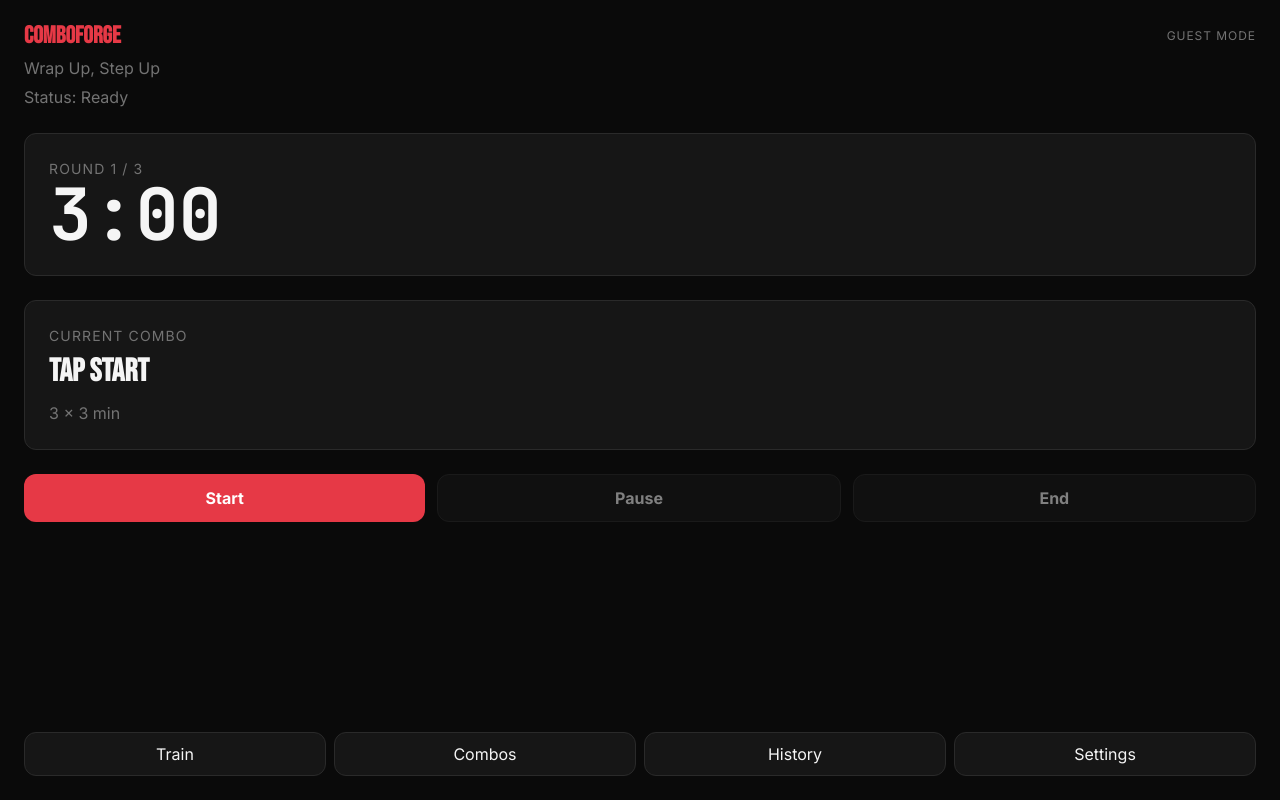
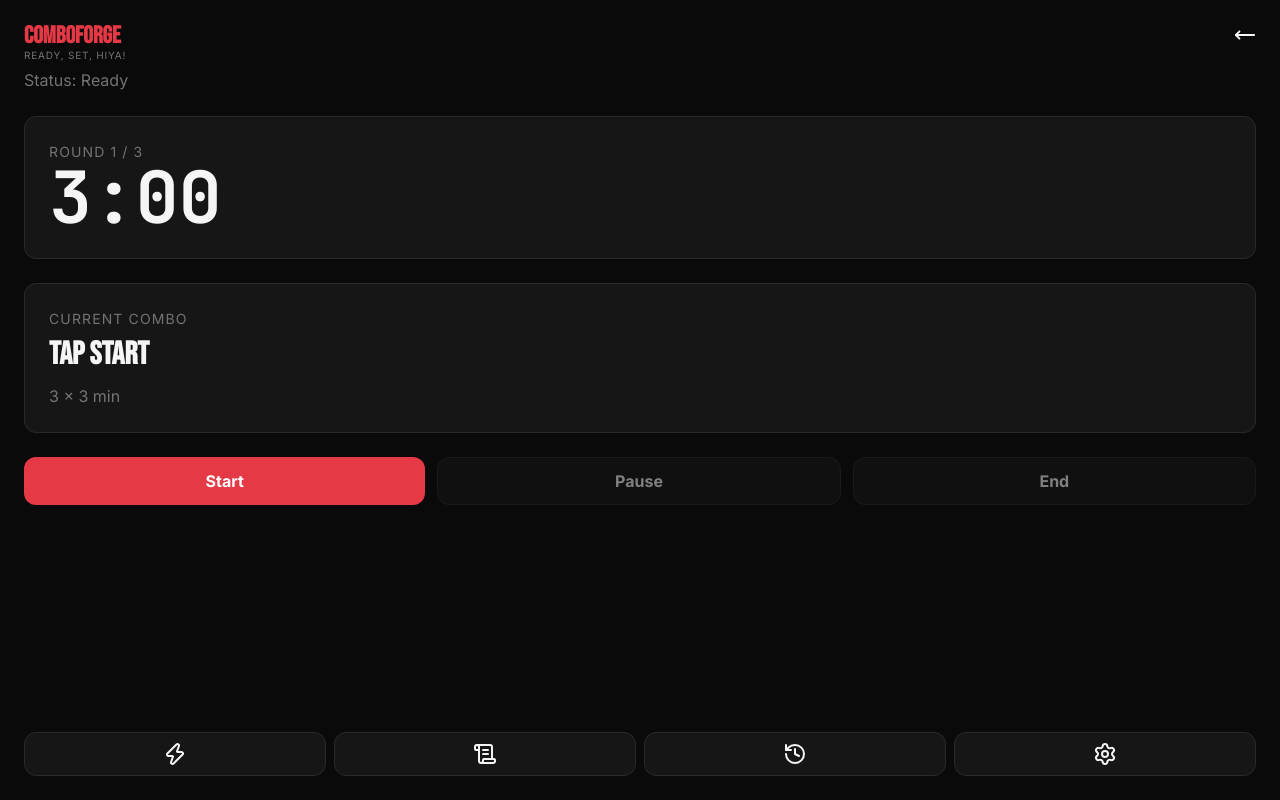
Before and after one commit to Leandro-Da-Souza/comboforge, a React (Vite) app: page /train in a window 1280 px wide. Built offline with nearby package versions, Linux system fonts and the light colour scheme.

Commit message:
Add Lucide react icons and use them in navigation, adjust PageHeader to display a arrowLeft component to navigate back to main screen

```diff
--- a/package.json
+++ b/package.json
@@ -12,6 +12,7 @@
     "format:check": "prettier . --check"
   },
   "dependencies": {
+    "lucide-react": "^1.21.0",
     "react": "^19.2.6",
     "react-dom": "^19.2.6",
     "react-router": "^7.17.0"
--- a/src/components/Navigation.tsx
+++ b/src/components/Navigation.tsx
@@ -1,20 +1,21 @@
 import { NavLink } from 'react-router'
 import '../styles/navigation.css'
+import { Zap, ScrollText, History, Settings } from 'lucide-react'
 
 export default function Navigation() {
   return (
     <nav className="bottom-nav" aria-label="Primary Navigation">
       <NavLink to="/">
-        <span>Train</span>
+        <Zap />
       </NavLink>
       <NavLink to="/combos">
-        <span>Combos</span>
+        <ScrollText />
       </NavLink>
       <NavLink to="/history">
-        <span>History</span>
+        <History />
       </NavLink>
       <NavLink to="/settings">
-        <span>Settings</span>
+        <Settings />
       </NavLink>
     </nav>
   )
--- a/src/components/PageHeader.tsx
+++ b/src/components/PageHeader.tsx
@@ -1,21 +1,51 @@
+import { MoveLeft } from 'lucide-react'
 import '../styles/page.css'
+import { useNavigate } from 'react-router'
 
 type PageHeaderProps = {
   eyebrow?: string
   title: string
   description?: string
+  accountLabel?: string
+  backHref?: string
 }
 
 export default function PageHeader({
   eyebrow,
   title,
   description,
+  accountLabel,
+  backHref,
 }: PageHeaderProps) {
+  const navigate = useNavigate()
+
+  function handleNavClick(backHref: string = '/') {
+    void navigate(backHref)
+  }
+
   return (
     <header className="page-header">
       <section className="page-title">
-        <h1>{title}</h1>
-        {eyebrow ? <span className="page-eyebrow">{eyebrow}</span> : null}
+        <div className="page-title-main">
+          <h1>{title}</h1>
+          {eyebrow ? <span className="page-eyebrow">{eyebrow}</span> : null}
+        </div>
+        <div className="page-title-action">
+          <span className="account-label">
+            {backHref ? (
+              <button
+                className="page-back-button"
+                type="button"
+                aria-label="Go Home"
+                onClick={() => handleNavClick(backHref)}
+              >
+                <MoveLeft aria-hidden="true" size={22} />
+              </button>
+            ) : accountLabel ? (
+              accountLabel
+            ) : null}
+          </span>
+        </div>
       </section>
 
       {description ? <p className="page-description">{description}</p> : null}
--- a/src/pages/HomePage.tsx
+++ b/src/pages/HomePage.tsx
@@ -46,9 +46,9 @@
     <section className="home-screen">
       <div className="home-hero">
         <PageHeader
-          eyebrow="Guest Mode"
+          eyebrow="All Combos, No Bullshit"
           title={appConfig.name}
-          description="All combos, no bullshit. Pick a setup and get moving."
+          accountLabel="Guest Mode"
         />
 
         <div className="home-quick-start">
--- a/src/pages/TrainPage.tsx
+++ b/src/pages/TrainPage.tsx
@@ -23,9 +23,9 @@
   return (
     <>
       <PageHeader
-        eyebrow="Guest Mode"
+        eyebrow="Ready, Set, Hiya!"
         title={appConfig.name}
-        description="Wrap Up, Step Up"
+        backHref="/"
       />
       <Train
         selectedDiscipline={selectedDiscipline}
--- a/src/styles/page.css
+++ b/src/styles/page.css
@@ -16,9 +16,28 @@
   display: flex;
   align-items: center;
   color: var(--muted-foreground);
-  font-size: 12px;
+  font-size: 10px;
   letter-spacing: 0.08em;
   text-transform: uppercase;
+}
+
+.account-label {
+  font-size: 14px;
+}
+
+.page-back-button {
+  padding: 8px;
+  margin: -8px;
+  display: inline-flex;
+  align-items: center;
+  justify-content: center;
+  border: 0;
+  background: transparent;
+  color: var(--foreground);
+}
+.page-back-button:hover,
+.page-back-button:focus-visible {
+  color: var(--primary);
 }
 
 .page-header h1 {
```
Also changed, not shown: 1 other file (tests, documents, lock files or other folders).
